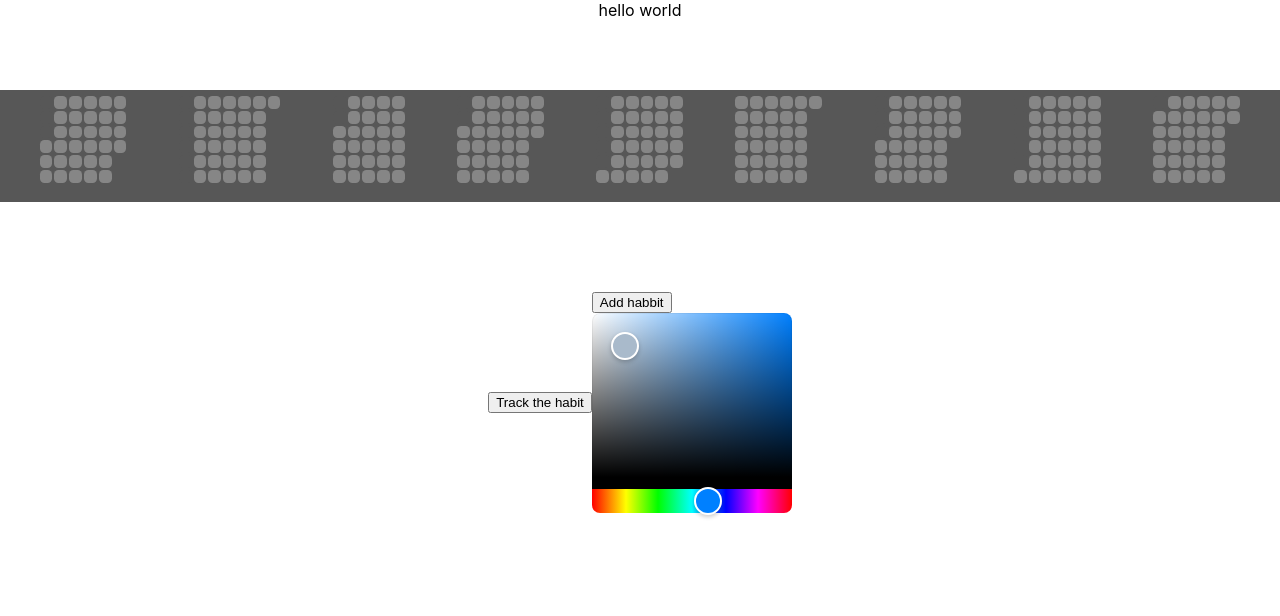
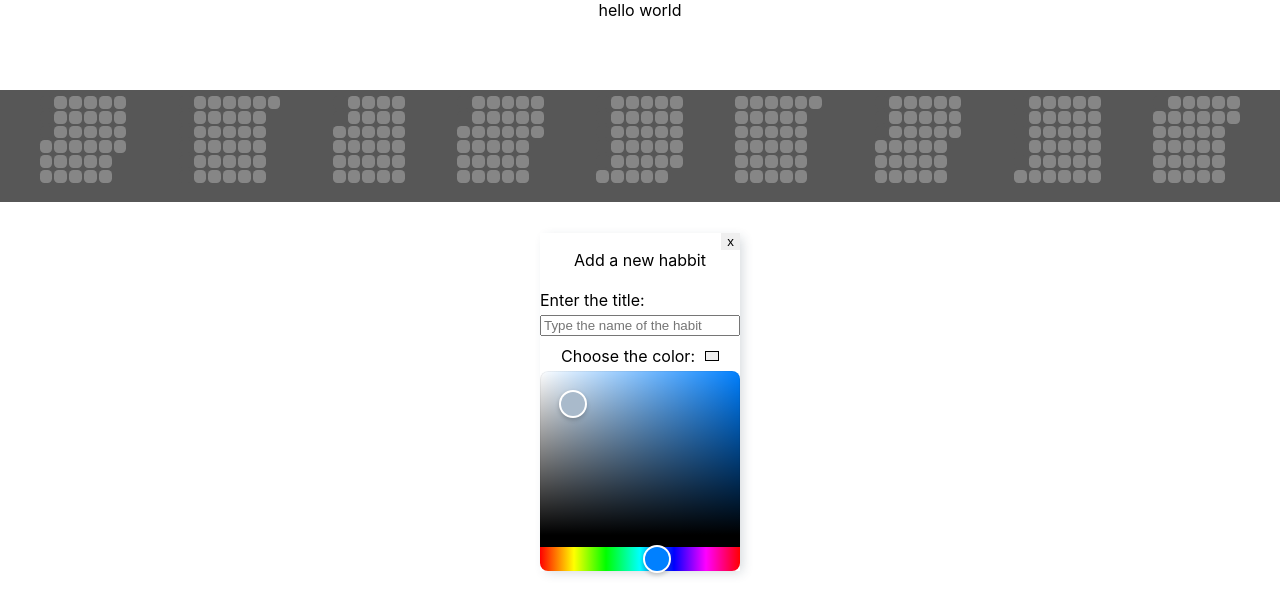
Before and after one commit to zhailaudaulet/habits-tracker, a React (Create React App) app: page / in a window 1280 px wide. Shown: the top 616 px of the page. Built offline with nearby package versions, Linux system fonts and the light colour scheme.

Commit message:
solved context problem

```diff
--- a/src/App.js
+++ b/src/App.js
@@ -2,16 +2,43 @@ import './App.css';
 import { Heatmap } from './components/heatmap/main';
 import { Navbar } from './components/navbar/index';
 import { Habit } from './components/habbit/index'
+import { useEffect, useState } from 'react';
 
 
 function App() {
+
+  const [itemSet, setItemSet] = useState("nothing")
+  const [track, setTrack] = useState(1)
+
+  const getDataFromStorage = () => {
+
+    if (localStorage.getItem('trackedHabits') != null) {
+      setItemSet(JSON.parse(localStorage.getItem('trackedHabits')))
+      console.log(itemSet);
+    } else {
+      console.log("no such Item");
+    }
+  }
+  useEffect(() => { getDataFromStorage() }, [])
+
+  const postDataToStorage = (itemSet) => {
+    if (localStorage.getItem('trackedHabits') != null) {
+      localStorage.setItem(`${itemSet}`)
+    }
+  }
 
   return (
     <div className='page'>
       <Navbar />
       <div style={{ "position": "absolute" }}> hello world </div>
-      <Heatmap/>
-      <Habit />
+      <Heatmap />
+      <Habit
+        itemSet={itemSet}
+        setItemSet={setItemSet}
+        setTrack={setTrack}
+        postDataToStorage={postDataToStorage}
+      />
+
 
     </div>
   );
--- a/src/components/habbit/addHabbits/index.css
+++ b/src/components/habbit/addHabbits/index.css
@@ -0,0 +1,50 @@
+.addHabits {
+    position: absolute;
+    width: fit-content;
+    height: fit-content;
+    display: flex;
+    flex-direction: column;
+    justify-content: space-between;
+    flex-wrap: wrap;
+    background-color: white;
+    -webkit-box-shadow: 4px 3px 11px -2px rgba(34, 60, 80, 0.2);
+    -moz-box-shadow: 4px 3px 11px -2px rgba(34, 60, 80, 0.2);
+    box-shadow: 4px 3px 11px -2px rgba(34, 60, 80, 0.2);
+}
+
+.topText {
+    align-self: center;
+    margin-bottom: 20px;
+}
+
+.regularText {
+    /* align-self: center; */
+    justify-self: center;
+    margin-bottom: 5px;
+    width: fit-content;
+}
+
+.addInput {
+    /* align-self: center; */
+    justify-self: center;
+    margin-bottom: 10px;
+}
+
+.colorButton {
+    justify-self: center;
+    margin-bottom: 5px;
+    margin-left: 10px;
+    width: 10px;
+    height: 10px;
+    border: 1px solid black;
+}
+
+.closeButton {
+    width: fit-content;
+    height: fit-content;
+    border: 0px;
+    display: flex;
+    align-items: center;
+    justify-content: center;
+    align-self: flex-end;
+}
--- a/src/components/habbit/addHabbits/index.jsx
+++ b/src/components/habbit/addHabbits/index.jsx
@@ -3,15 +3,25 @@ import { useEffect } from 'react';
 import "./index.css";
 import { HexColorPicker } from "react-colorful";
 
-export const  AddNewHabit = () => {
+export const AddNewHabit = () => {
 
 
     const [color, setColor] = useState("#aabbcc")
     return (
         <>
+            <button>Add habbit</button>
             <div className='addHabits'>
-                <button>Add habbit</button>
-                <HexColorPicker color={color} onChange={(value) => setColor(value)} />
+                <button className='closeButton'>x</button>
+                <div className='topText'>Add a new habbit</div>
+
+                <div className='regularText'>Enter the title: </div>
+                <input type={"text"} placeholder={"Type the name of the habit"} className='addInput' />
+
+                <div style={{display:"flex", flexDirection:"row", justifyContent:"center", alignItems:"center"}}>
+                    <div className='regularText'>Choose the color: </div>
+                    <button className='colorButton' style={{backgroundColor:{color}}}></button>
+                </div>
+                <HexColorPicker color={color} onChange={(value) => setColor(value)}  />
             </div>
         </>
     )
--- a/src/components/habbit/index.jsx
+++ b/src/components/habbit/index.jsx
@@ -5,8 +5,9 @@ import { HexColorPicker } from "react-colorful";
 import { v4 as uuid } from 'uuid';
 import { AddNewHabit } from './addHabbits';
 
-export const Habit = () => {
+export const Habit = ({itemSet}) => {
 
+    console.log(itemSet);
     const trackTheHabbit = () => {
         let today = new Date()
         let dayData = `${today.getDate()}-${today.getMonth()}-${today.getFullYear()}`
@@ -14,6 +15,8 @@ export const Habit = () => {
 
     }
     const [color, setColor] = useState("#aabbcc")
+
+
 
     let habitList = {
 
--- a/src/components/heatmap/main.jsx
+++ b/src/components/heatmap/main.jsx
@@ -8,18 +8,9 @@ export const Heatmap = () => {
 
 
 
-    const getDataFromStorage = () => {
-        let itemSet = "sss"
-        if (localStorage.getItem('trackedHabits') != null) {
-            itemSet = localStorage.getItem('trackedHabits')
-            console.log(itemSet);
-        }else{
-            console.log("no such Item");
-        }
-        return itemSet
-    }
 
-    useEffect(()=>{let itemSet = getDataFromStorage()},[])
+
+
 
     const getDaysArray = () => {
         var daylist = [[], [], [], [], [], [], [], [], [], [], [], [], []]
```
